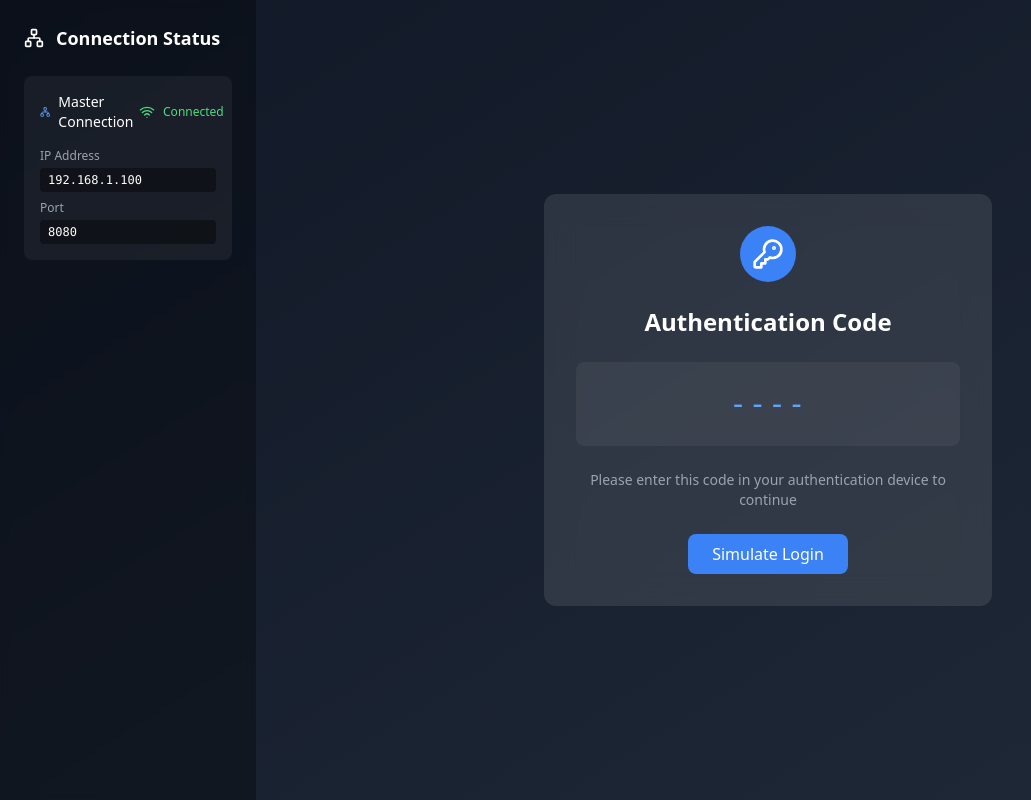
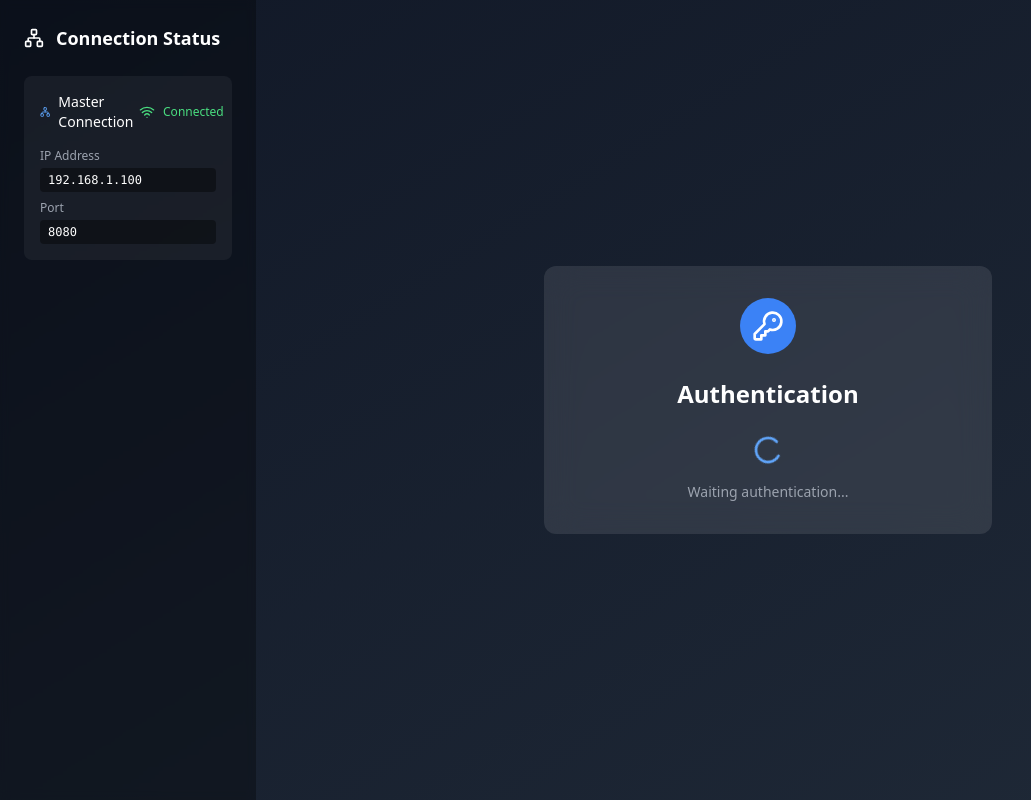
Before and after one commit to nchopyk/swarm-sign-react-player, a React (Vite) app: page /login in a window 1280 px wide. Shown: the whole page, without its empty margins (0-1031 px from the left). Built offline with nearby package versions, Linux system fonts and the light colour scheme.

Commit message:
Added loader to the login page

```diff
--- a/src/pages/LoginPage.tsx
+++ b/src/pages/LoginPage.tsx
@@ -1,6 +1,7 @@
-import { KeyRound } from 'lucide-react';
+import React from 'react';
+import { KeyRound, Loader2 } from 'lucide-react';
+import { useLocation } from 'react-router-dom';
 import { useAuth } from '../hooks/useAuth';
-import { useLocation } from 'react-router-dom';
 
 interface LocationState {
   code?: string;
@@ -9,7 +10,8 @@ interface LocationState {
 export default function LoginPage() {
   const { login } = useAuth();
   const location = useLocation();
-  const { code = '----' } = (location.state as LocationState) || {};
+  const { code } = (location.state as LocationState) || {};
+  const isLoading = !code;
 
   return (
     <div className="min-h-screen pl-64">
@@ -20,8 +22,17 @@ export default function LoginPage() {
               <KeyRound className="w-8 h-8 text-white" />
             </div>
 
-            <h1 className="text-2xl font-bold text-white">Authentication Code</h1>
+            <h1 className="text-2xl font-bold text-white">Authentication</h1>
 
+            {isLoading ? (
+              <div className="flex flex-col items-center space-y-4">
+                <Loader2 className="w-8 h-8 text-blue-400 animate-spin" />
+                <p className="text-gray-400 text-sm">
+                  Waiting authentication...
+                </p>
+              </div>
+            ) : (
+              <>
                 <div className="w-full bg-white/5 rounded-lg p-6 text-center">
                   <code className="text-3xl font-mono text-blue-400 tracking-wider">
                     {code}
@@ -38,6 +49,8 @@ export default function LoginPage() {
                 >
                   Simulate Login
                 </button>
+              </>
+            )}
           </div>
         </div>
       </div>
```
Lines whose indentation alone changed are shown as unchanged.
